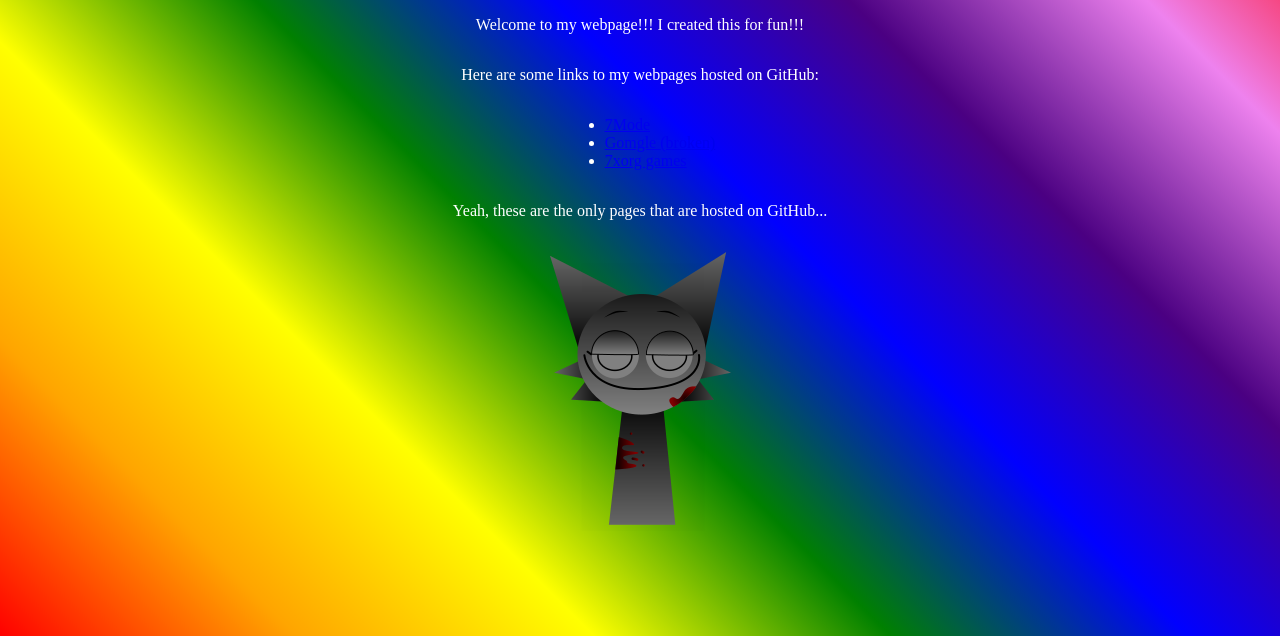
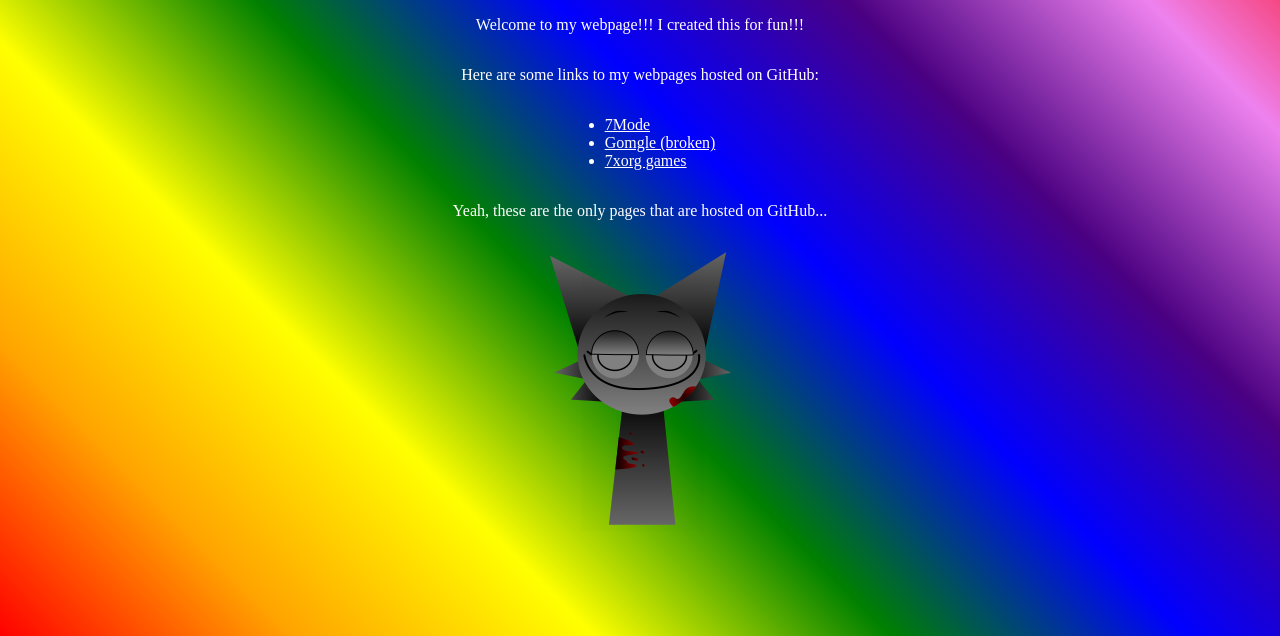
Before and after one commit to DAVIDhaxx666/davidhaxx666.github.io, a plain HTML site: page index.html in a window 1280 px wide. Shown: the part 164-800 px from the top of the page. Drawn offline with Linux system fonts and the light colour scheme.

Commit message:
Update index.html

```diff
--- a/index.html
+++ b/index.html
@@ -20,14 +20,14 @@
   </style>
  </head>
  <body>
-  <h1 style="text-align:center">David's Home Webpage!!!!!!</h1>
+  <h1>David's Home Webpage!!!!!!</h1>
   <p>Welcome to my webpage!!! I created this for fun!!!</p>
   <p>Here are some links to my webpages hosted on GitHub:</p>
   <nav>
     <ul>
-      <li><a href="/7Mode/">7Mode</a></li>
-      <li><a href="/gomgle/">Gomgle (broken)</a></li>
-      <li><a href="/7xorg-games-htmlver/">7xorg games</a></li>
+      <li><a style="color:white" href="/7Mode/">7Mode</a></li>
+      <li><a style="color:white" href="/gomgle/">Gomgle (broken)</a></li>
+      <li><a style="color:white" href="/7xorg-games-htmlver/">7xorg games</a></li>
     </ul>
   </nav>
   <p>Yeah, these are the only pages that are hosted on GitHub...</p>
```
